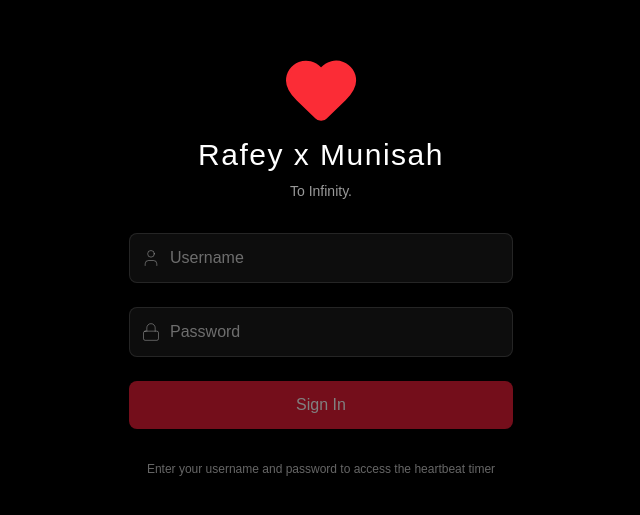
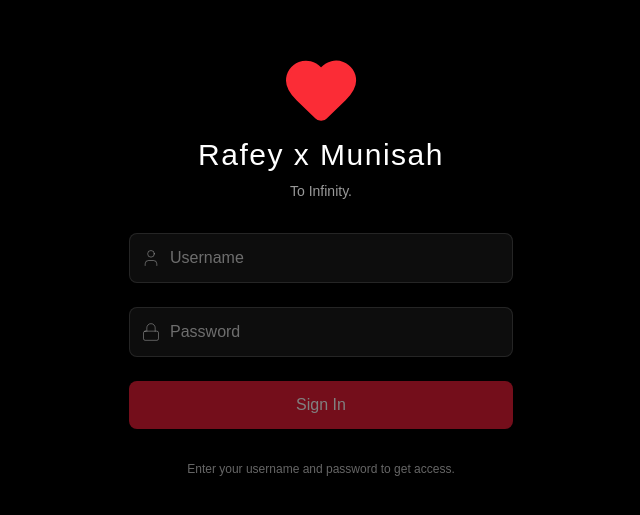
Before and after one commit to abdurmasood/rafeyxmunisah, a Next.js app: page /login in a window 1280 px wide. Shown: the part 133-648 px from the top of the page, without its empty margins (319-959 px from the left). Built offline with nearby package versions, Linux system fonts and the light colour scheme; no server answers; the database is empty.

Commit message:
Update login page helper text for clarity
- Changed the helper text from "Enter your username and password to access the heartbeat timer" to "Enter your username and password to get access." for improved conciseness and clarity.

```diff
--- a/src/app/login/page.tsx
+++ b/src/app/login/page.tsx
@@ -132,7 +132,7 @@ export default function LoginPage() {
         {/* Helper Text */}
         <div className="mt-8 text-center">
           <p className="text-white/40 text-xs">
-            Enter your username and password to access the heartbeat timer
+            Enter your username and password to get access.
           </p>
         </div>
       </div>
```
